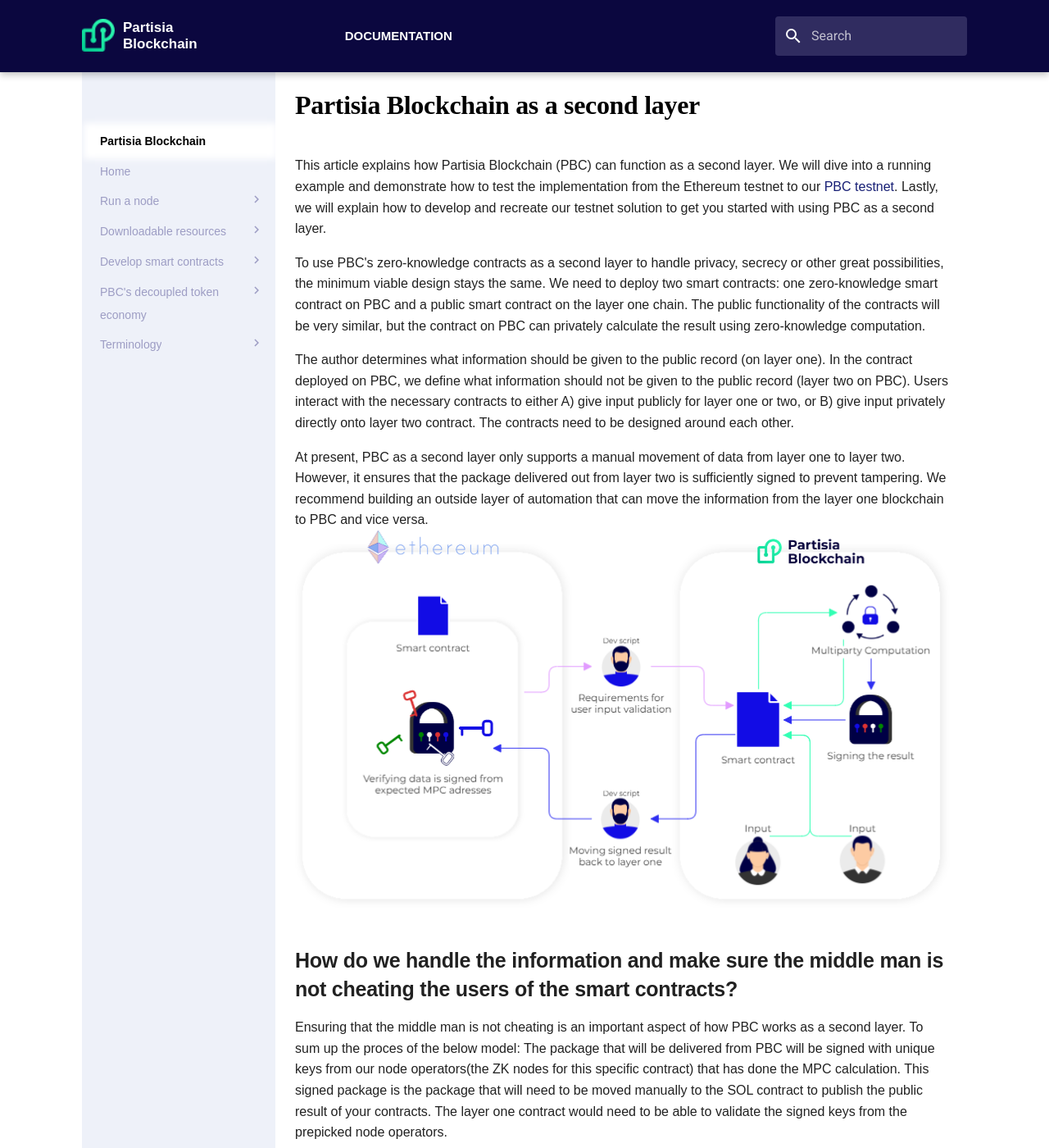
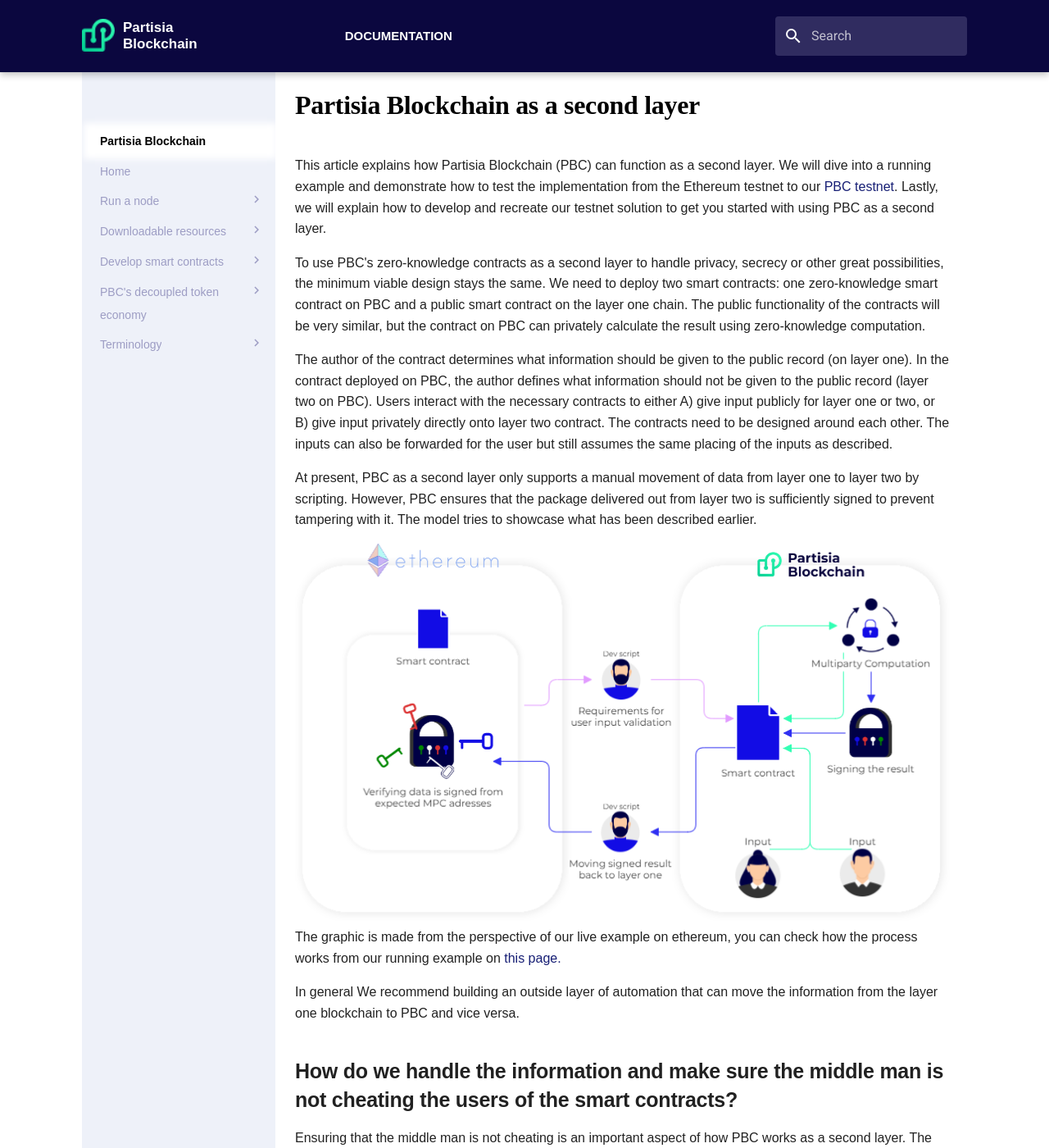
Before and after one commit to 0xSero/partisia-docs, an MkDocs documentation site: the page built from docs/pbc-as-second-layer.md, in a window 1280 px wide and 1400 px high. Shown: the whole window at 82% size. Built offline with MkDocs 1.6.1 and Material for MkDocs 9.7.7, drawn with Linux system fonts in a browser that asks for light colours; some web fonts are replaced; a script that is not in the unit is left out; some of the changed text lies outside the part shown.

Commit message:
Changes, and updating page name

```diff
--- a/docs/pbc-as-second-layer.md
+++ b/docs/pbc-as-second-layer.md
@@ -2,17 +2,21 @@
 
 This article explains how Partisia Blockchain (PBC) can function as a second layer. We will dive into a running example and demonstrate how to test the implementation from the Ethereum testnet to our [PBC testnet](testnet.md). Lastly, we will explain how to develop and recreate our testnet solution to get you started with using PBC as a second layer.
 
-To use PBC's zero-knowledge contracts as a second layer to handle privacy, secrecy or other great possibilities, the minimum viable design stays the same. We need to deploy two smart contracts: one zero-knowledge smart contract on PBC and a public smart contract on the layer one chain. The public functionality of the contracts will be very similar, but the contract on PBC can privately calculate the result using zero-knowledge computation.
+To use PBC's zero-knowledge contracts as a second layer to handle privacy, secrecy or other great possibilities, the minimum viable design stays the same.
+We need to deploy two smart contracts: one zero-knowledge smart contract on PBC and a public smart contract on the layer one chain. The public functionality of the contracts will be very similar, but the contract on PBC can privately calculate the result using zero-knowledge computation.
 
-The author determines what information should be given to the public record (on layer one). In the contract deployed on PBC, we define what information should not be given to the public record (layer two on PBC). Users interact with the necessary contracts to either A) give input publicly for layer one or two, or B) give input privately directly onto layer two contract. The contracts need to be designed around each other.
+The author of the contract determines what information should be given to the public record (on layer one). In the contract deployed on PBC, the author defines what information should not be given to the public record (layer two on PBC). Users interact with the necessary contracts to either A) give input publicly for layer one or two, or B) give input privately directly onto layer two contract. The contracts need to be designed around each other. The inputs can also be forwarded for the user but still assumes the same placing of the inputs as described.
 
-At present, PBC as a second layer only supports a manual movement of data from layer one to layer two. However, it ensures that the package delivered out from layer two is sufficiently signed to prevent tampering.
-We recommend building an outside layer of automation that can move the information from the layer one blockchain to PBC and vice versa.
+At present, PBC as a second layer only supports a manual movement of data from layer one to layer two by scripting. However, PBC ensures that the package delivered out from layer two is sufficiently signed to prevent tampering with it. The model tries to showcase what has been described earlier.
+
 ![ConceptPBCAsSecondLayer](assets/ConceptModels/ConceptPBCAsSecondLayer.png)
+The graphic is made from the perspective of our live example on ethereum, you can check how the process works from our running example on [this page.](pbc-as-a-second-layer-live-example-ethereum%20copy.md)
+
+In general We recommend building an outside layer of automation that can move the information from the layer one blockchain to PBC and vice versa.
 
 ## How do we handle the information and make sure the middle man is not cheating the users of the smart contracts?
 
-Ensuring that the middle man is not cheating is an important aspect of how PBC works as a second layer. To sum up the proces of the below model: The package that will be delivered from PBC will be signed with unique keys from our node operators(the ZK nodes for this specific contract) that has done the MPC calculation. This signed package is the package that will need to be moved manually to the SOL contract to publish the public result of your contracts. The layer one contract would need to be able to validate the signed keys from the prepicked node operators.
+Ensuring that the middle man is not cheating is an important aspect of how PBC works as a second layer. The package that will be delivered from PBC will be signed with unique keys, as shown on the above model, from our node operators(the ZK nodes for this specific contract) that has done the MPC calculation. This signed package is the package that will need to be moved manually to the SOL contract to publish the public result of your contracts. The layer one contract would need to be able to validate the signed keys from the prepicked node operators.
 
 The contract owner must manually add certain information from the state of the deployed Partisia Blockchain (PBC) contract to the contract on layer one. The layer one contract must contain the identities (PBC addresses) of the ZK nodes allocated to perform the zero knowledge computation. This is necessary because the outcome from PBC uses signatures from the ZK nodes to prove themselves as the actual outcome of the computation from PBC. The signatures include the identity of the ZK nodes and the result which the respective nodes approved. To claim a win on the layer one contract, your identity must match the result calculated by a majority of the ZK nodes, which is typically 3 out of 4 in practice.
 
```
Also changed, not shown: docs/pbc-as-a-second-layer-live-example-ethereum.md (renamed from docs/pbc-as-a-second-layer-live-example-ethereum copy.md).
